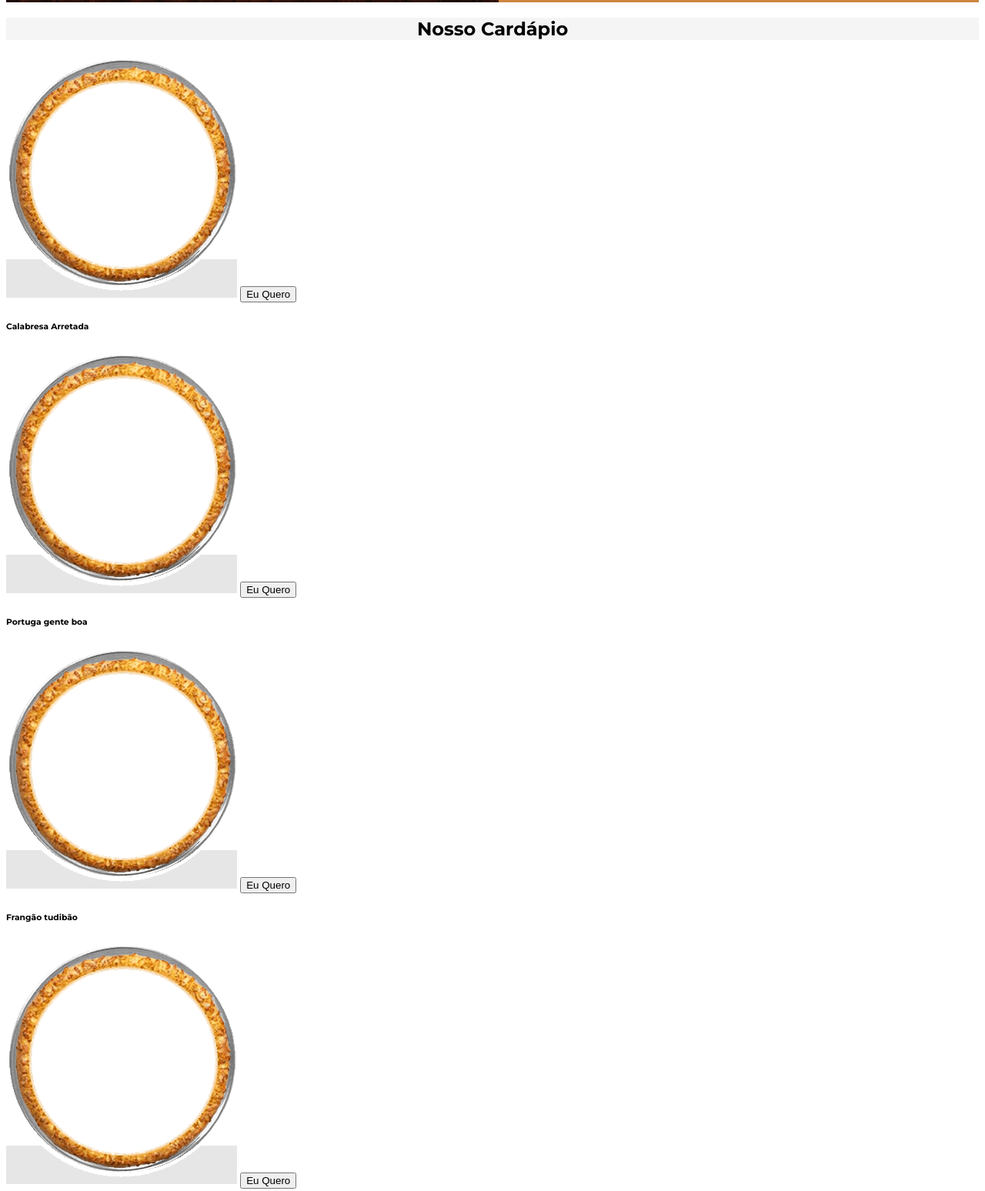
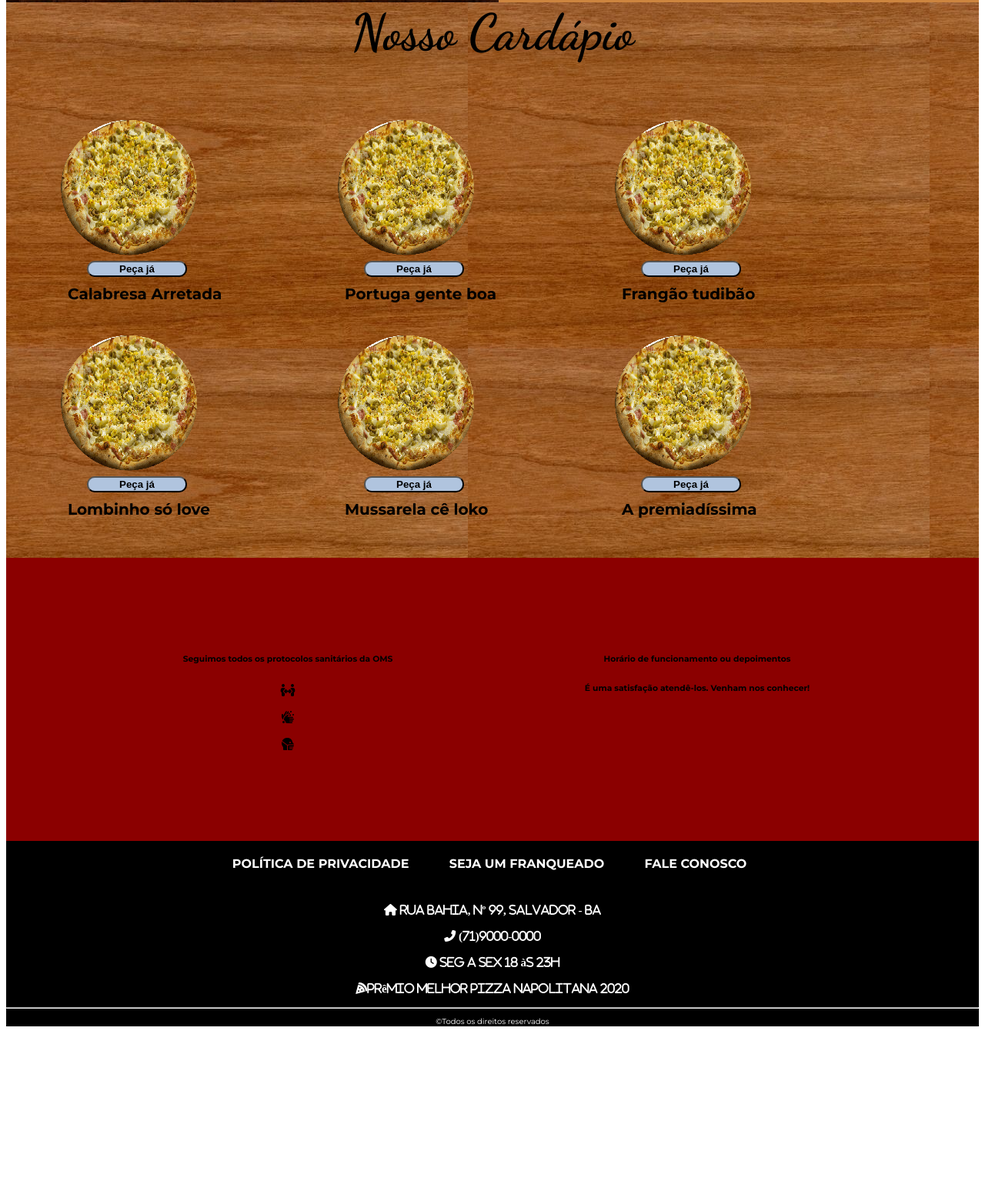
Before and after one commit to jsfoliveira/pizzaria, a website: page src/index.html in a window 1280 px wide. Shown: the part 761-2309 px from the top of the page at 77% size. After the commit the page ends 2105 px from the top, so only its background shows below. Drawn offline with Linux system fonts and the light colour scheme; a web font is replaced by a local one.

Commit message:
Main e footer finalizados

```diff
--- a/src/index.html
+++ b/src/index.html
@@ -44,57 +44,58 @@
         </div>
     </header>
     <main class="second">
-        <section class="menu">
-            <h1>Nosso Cardápio</h1>
+        <section >
+            <h1 class="menu">Nosso Cardápio</h1>
         </section>
         <section class="second__gallery">
-            <div cass="gallery1">
-                <img src="./image/pizzacalabresa.png" alt="Pizza de Calabresa">
-                <button>Eu Quero</button>
-                <h6>Calabresa Arretada</h6>
+            <div class="container gallery__container">
+                <div class="gallery">
+                    <img src="./image/pizzabonanza.png" alt="Pizza de Calabresa">
+                    <button class="gallery__button"><b>Peça já</b></button>
+                    <h6 class="gallery__text">Calabresa Arretada</h6>
                 </div>
-            <div cass="gallery2">
-                <img src="./image/pizzaportuguesa.png" alt="Pizza Portuguesa">
-                <button>Eu Quero</button>
-                <h6>Portuga gente boa</h6>
+                <div class="gallery">
+                    <img src="./image/pizzabonanza.png" alt="Pizza Portuguesa">
+                    <button class="gallery__button"><b>Peça já</b></button>
+                    <h6 class="gallery__text">Portuga gente boa</h6>
                 </div>
-            <div cass="gallery3">
-                <img src="./image/pizzafrango.png" alt="Pizza de Frango">
-                <button>Eu Quero</button>
-                <h6>Frangão tudibão</h6>
+                <div class="gallery">
+                    <img src="./image/pizzabonanza.png" alt="Pizza de Frango">
+                    <button class="gallery__button"><b>Peça já</b></button>
+                    <h6 class="gallery__text">Frangão tudibão</h6>
                 </div>
-            <div cass="gallery4">
-                <img src="./image/pizzalombinho.png" alt="Pizza de Lombinho">
-                <button>Eu Quero</button>
-                <h6>Lombinho só love</h6>
+                <div class="gallery">
+                    <img src="./image/pizzabonanza.png" alt="Pizza de Lombinho">
+                    <button class="gallery__button"><b>Peça já</b></button>
+                    <h6 class="gallery__text">Lombinho só love</h6>
                 </div>
-            <div cass="gallery5">
-                <img src="./image/pizzamussarela.png" alt="Pizza de Mussarela">
-                <button>Eu Quero</button>
-                <h6>Mussarela cê loko</h6>
+                <div class="gallery">
+                    <img src="./image/pizzabonanza.png" alt="Pizza de Mussarela">
+                    <button class="gallery__button"><b>Peça já</b></button>
+                    <h6 class="gallery__text">Mussarela cê loko</h6>
                 </div>
-            <div cass="gallery6">
-                <img src="./image/pizzanapolitana.png" alt="Pizza Napolitana">
-                <button>Eu Quero</button>
-                <h6>A premiada</h6>
+                <div class="gallery">
+                    <img src="./image/pizzabonanza.png" alt="Pizza Napolitana">
+                    <button class="gallery__button"><b>Peça já</b></button>
+                    <h6 class="gallery__text">A premiadíssima</h6>
+                    </div>
+                </div>
             </div>
         </section>
         <section class="third">
+            <div class="third__container">
                 <div class="third__pandemic">
                     <h6>Seguimos todos os protocolos sanitários da OMS</h6>
                     <p><i class="fas fa-people-arrows"></i></p>
                     <p><i class="fas fa-hands-wash"></i></p>
                     <p><i class="fas fa-head-side-mask"></i></p>
                 </div>
-        </section>
-        <section class="fourth">
-            <div class="fourth__information">
+                <div class="third__news">
+                    <h6>Horário de funcionamento ou depoimentos</h6>
                     <h6>É uma satisfação atendê-los. Venham nos conhecer!</h6>
-                <p><i class="fas fa-home">  Rua Bahia, nº 99, Salvador - BA</i></p>
-                <p><i class="fas fa-phone-alt">  (71)9000-0000</i></p>
-                <p><i class="fas fa-clock">  Seg a Sex 18 às 23h</i></p>
-                <p><i class="fas fa-pizza-slice">Prêmio Melhor Pizza Napolitana 2020</i></p>
                 </div>
+            </div>
+
         </section>
     </main>
     <footer class="footer">
@@ -110,13 +111,15 @@
                     <b>Fale Conosco</b>
                 </li>
             </ul>
-            <p class="footer__text">
-                "Jesus, porém, olhando para eles, disse: Para os homens é impossível, mas não para Deus, porque para Deus todas as coisas são possíveis."<b>Marcos 10:27</b>
-            </p>
+        </div>
+        <div class="fourth__information">
+            <p><i class="fas fa-home">  Rua Bahia, nº 99, Salvador - BA</i></p>
+            <p><i class="fas fa-phone-alt">  (71)9000-0000</i></p>
+            <p><i class="fas fa-clock">  Seg a Sex 18 às 23h</i></p>
+            <p><i class="fas fa-pizza-slice">Prêmio Melhor Pizza Napolitana 2020</i></p>
+        </div>
         <hr>
-            <p class="footer__text">&copy;Pizzaria do Val</p>
-        </div>
-
+        <p class="footer__text">&copy;Todos os direitos reservados</p>
     </footer>
 </body>
 </html>
--- a/src/style.css
+++ b/src/style.css
@@ -1,6 +1,6 @@
 @import url("https://fonts.googleapis.com/css2?family=Montserrat:wght@300;400;700;900&family=Roboto:wght@400;700&display=swap");
 @import url('https://fonts.googleapis.com/css2?family=Tourney&display=swap');
-
+@import url('https://fonts.googleapis.com/css2?family=Dancing+Script:wght@700&display=swap');
 :root {
   font-family: "Montserrat", sans-serif;
   font-size: 16px;
@@ -67,7 +67,6 @@
   .first__text {
     background-color:peru;
     padding: 0 1.875rem;
-
     font-size: 1.2rem;
     font-weight: 300rem;
     font-family: 'Tourney', cursive;
@@ -81,42 +80,93 @@
 
 .menu {
     text-align: center;
-    background-color:whitesmoke;
+    font-family: 'Dancing Script', cursive;
+    font-size: 65px;
+    background-image: url('./image/madeira.jpg');
+    margin-top: 0;
 }
 
-.third {
-  background-image: url('./image/header.jpg');
+.second {
+  background-image: url('./image/madeira.jpg');
+}
+
+.gallery__container {
   display: grid;
-  text-align: center;
+  grid-template-columns: 350px 350px 350px;
+  grid-template-rows: 270px 270px;
+  padding:20px 70px;
+  gap: 10px;
+}
+
+.gallery {
+  width:250px;
+  height: auto;
+}
+
+.gallery__text {
+  font-family: "Montserrat", sans-serif;
+  font-size: 20px;
+  margin: 10px;
+
+}
+
+.gallery__button {
+  width: 130px;
+  border-radius: 10px;
+  margin-left: 35px;
+  background-color:lightsteelblue;
 
 
 }
 
+.third {
+  background-image: url('./image/madeira.jpg');
+  display: grid;
+  text-align: center;
+}
+
+.third__container {
+  display: grid;
+  grid-template-columns: 1fr 1fr;
+  background-color:darkred;
+  padding:100px 100px;
+
+}
+
 .fourth {
-  background-color:gainsboro;
+  background-color:#000;
   text-align: center;
+}
+
+.fourth__information {
+  font-size: 15px;
 }
 
 
 
   .footer {
-    background-color:burlywood;
+    background-color:#000;
+
+    color: #fff;
+    text-align: center;
   }
 
   .footer__links {
-    justify-self:center;
+    margin-top: 0;
   }
 
   .footer__links li {
     display: inline-block;
-    font-size: 0.875rem;
+    font-size: 1rem;
+    padding-top: 20px;
+    margin-top: 0px;
     margin-right: 3rem;
+    margin-bottom: 25px;
     text-transform: uppercase;
     font-weight: 300;
-    color: #000;
+    color: #fff;
   }
 
-  .footer__text{
-    text-align: center;
-    font-size: italic;
+  .footer__text {
+    font-size: 10px;
   }
```
Also changed, not shown: assets/madeira.jpg (added), assets/pizza.png (added), assets/pizzabonanza.png (added), assets/pizzahut.jpg (added), src/image/madeira.jpg (added), src/image/pizzabonanza.png (added), src/image/pizzahut.jpg (added). Lines whose indentation alone changed are shown as unchanged.
